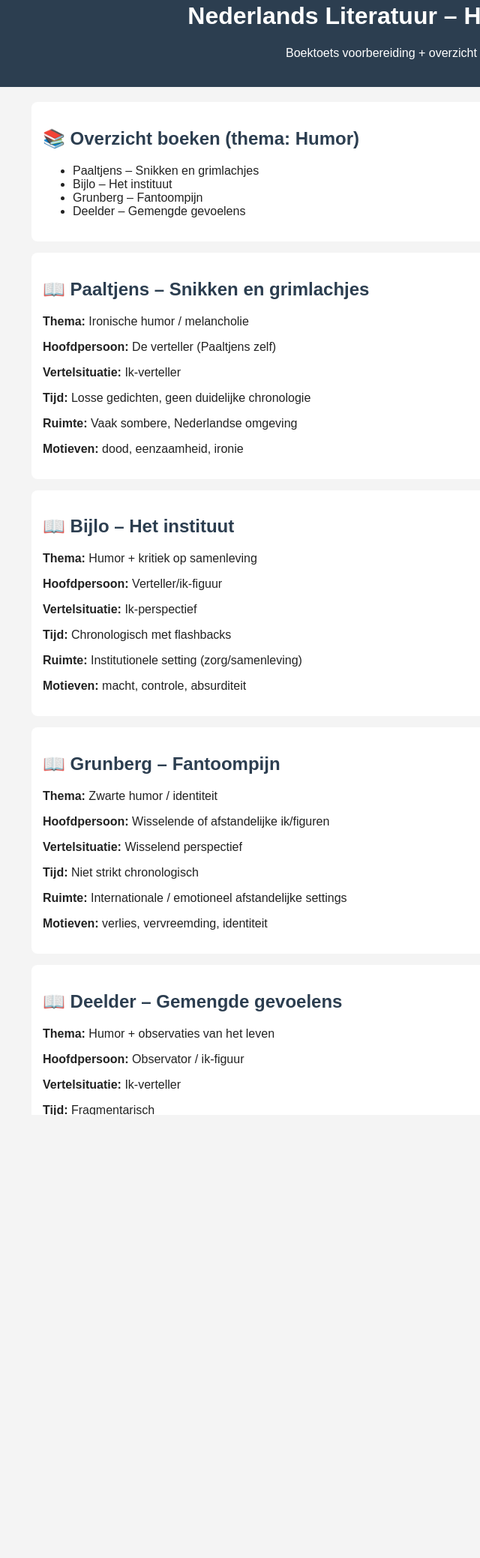
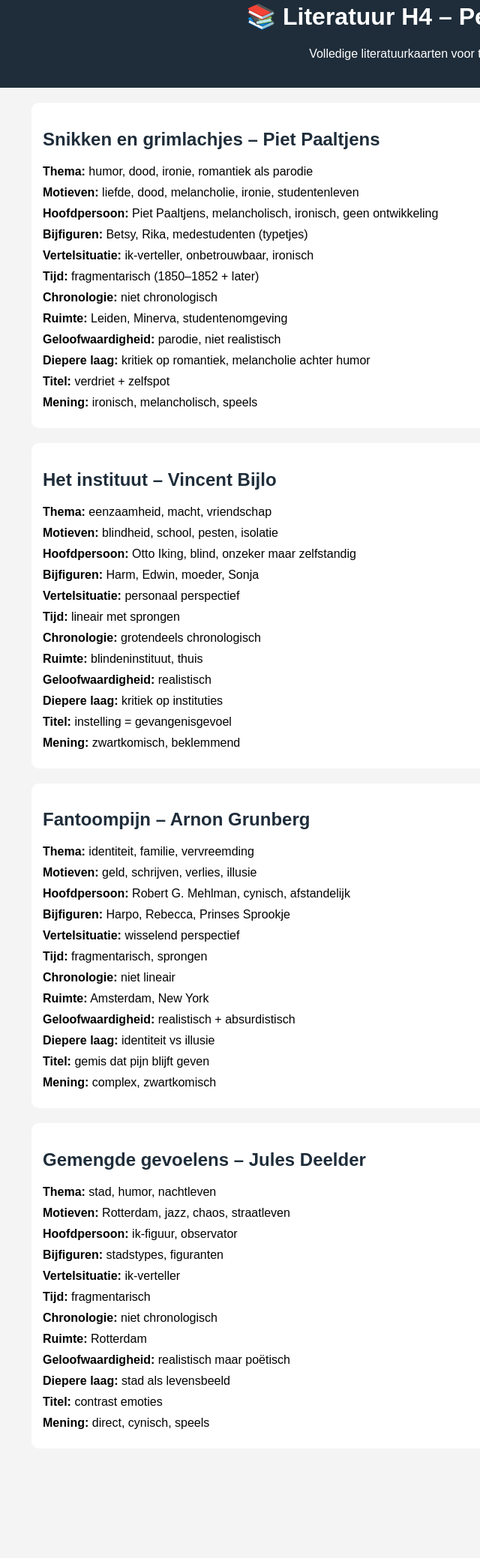
Before and after one commit to julian-schoonhoven/nederlands, a plain HTML site: page index.html in a window 1280 px wide. Shown: the part 38-2116 px from the top of the page at 75% size, without its empty margins (98-738 px from the left). After the commit the page ends 2010 px from the top, so only its background shows below. Drawn offline with Linux system fonts and the light colour scheme.

Commit message:
Update index.html

```diff
--- a/index.html
+++ b/index.html
@@ -2,177 +2,129 @@
 <html lang="nl">
 <head>
 <meta charset="UTF-8">
+<title>Literatuur H4 – Toets</title>
 <meta name="viewport" content="width=device-width, initial-scale=1.0">
-<title>Nederlands Literatuur – H4</title>
 
 <style>
 body {
-    font-family: Arial, sans-serif;
+    font-family: Arial;
     margin: 0;
     background: #f4f4f4;
-    color: #222;
 }
 
 header {
-    background: #2c3e50;
+    background: #1f2d3a;
     color: white;
     padding: 20px;
     text-align: center;
 }
 
 .container {
-    padding: 20px;
     max-width: 1000px;
     margin: auto;
+    padding: 20px;
 }
 
-.card {
+.book {
     background: white;
+    margin-bottom: 20px;
     padding: 15px;
-    margin-bottom: 15px;
-    border-radius: 8px;
+    border-radius: 10px;
 }
 
 h2 {
-    color: #2c3e50;
+    color: #1f2d3a;
 }
 
-table {
-    width: 100%;
-    border-collapse: collapse;
+.section {
+    margin-bottom: 10px;
 }
 
-td, th {
-    border: 1px solid #ddd;
-    padding: 8px;
-}
-
-th {
-    background: #2c3e50;
-    color: white;
-}
-
-.small {
-    font-size: 14px;
-    color: #555;
+.label {
+    font-weight: bold;
 }
 </style>
-
 </head>
 
 <body>
 
 <header>
-<h1>Nederlands Literatuur – H4 (Periode 4)</h1>
-<p>Boektoets voorbereiding + overzicht + theorie</p>
+<h1>📚 Literatuur H4 – Periode 4</h1>
+<p>Volledige literatuurkaarten voor toets</p>
 </header>
 
 <div class="container">
 
-<div class="card">
-<h2>📚 Overzicht boeken (thema: Humor)</h2>
-<ul>
-<li>Paaltjens – Snikken en grimlachjes</li>
-<li>Bijlo – Het instituut</li>
-<li>Grunberg – Fantoompijn</li>
-<li>Deelder – Gemengde gevoelens</li>
-</ul>
+<!-- PAALTJENS -->
+<div class="book">
+<h2>Snikken en grimlachjes – Piet Paaltjens</h2>
+
+<div class="section"><span class="label">Thema:</span> humor, dood, ironie, romantiek als parodie</div>
+<div class="section"><span class="label">Motieven:</span> liefde, dood, melancholie, ironie, studentenleven</div>
+<div class="section"><span class="label">Hoofdpersoon:</span> Piet Paaltjens, melancholisch, ironisch, geen ontwikkeling</div>
+<div class="section"><span class="label">Bijfiguren:</span> Betsy, Rika, medestudenten (typetjes)</div>
+<div class="section"><span class="label">Vertelsituatie:</span> ik-verteller, onbetrouwbaar, ironisch</div>
+<div class="section"><span class="label">Tijd:</span> fragmentarisch (1850–1852 + later)</div>
+<div class="section"><span class="label">Chronologie:</span> niet chronologisch</div>
+<div class="section"><span class="label">Ruimte:</span> Leiden, Minerva, studentenomgeving</div>
+<div class="section"><span class="label">Geloofwaardigheid:</span> parodie, niet realistisch</div>
+<div class="section"><span class="label">Diepere laag:</span> kritiek op romantiek, melancholie achter humor</div>
+<div class="section"><span class="label">Titel:</span> verdriet + zelfspot</div>
+<div class="section"><span class="label">Mening:</span> ironisch, melancholisch, speels</div>
 </div>
 
-<div class="card">
-<h2>📖 Paaltjens – Snikken en grimlachjes</h2>
-<p><b>Thema:</b> Ironische humor / melancholie</p>
-<p><b>Hoofdpersoon:</b> De verteller (Paaltjens zelf)</p>
-<p><b>Vertelsituatie:</b> Ik-verteller</p>
-<p><b>Tijd:</b> Losse gedichten, geen duidelijke chronologie</p>
-<p><b>Ruimte:</b> Vaak sombere, Nederlandse omgeving</p>
-<p><b>Motieven:</b> dood, eenzaamheid, ironie</p>
+<!-- BIJLO -->
+<div class="book">
+<h2>Het instituut – Vincent Bijlo</h2>
+
+<div class="section"><span class="label">Thema:</span> eenzaamheid, macht, vriendschap</div>
+<div class="section"><span class="label">Motieven:</span> blindheid, school, pesten, isolatie</div>
+<div class="section"><span class="label">Hoofdpersoon:</span> Otto Iking, blind, onzeker maar zelfstandig</div>
+<div class="section"><span class="label">Bijfiguren:</span> Harm, Edwin, moeder, Sonja</div>
+<div class="section"><span class="label">Vertelsituatie:</span> personaal perspectief</div>
+<div class="section"><span class="label">Tijd:</span> lineair met sprongen</div>
+<div class="section"><span class="label">Chronologie:</span> grotendeels chronologisch</div>
+<div class="section"><span class="label">Ruimte:</span> blindeninstituut, thuis</div>
+<div class="section"><span class="label">Geloofwaardigheid:</span> realistisch</div>
+<div class="section"><span class="label">Diepere laag:</span> kritiek op instituties</div>
+<div class="section"><span class="label">Titel:</span> instelling = gevangenisgevoel</div>
+<div class="section"><span class="label">Mening:</span> zwartkomisch, beklemmend</div>
 </div>
 
-<div class="card">
-<h2>📖 Bijlo – Het instituut</h2>
-<p><b>Thema:</b> Humor + kritiek op samenleving</p>
-<p><b>Hoofdpersoon:</b> Verteller/ik-figuur</p>
-<p><b>Vertelsituatie:</b> Ik-perspectief</p>
-<p><b>Tijd:</b> Chronologisch met flashbacks</p>
-<p><b>Ruimte:</b> Institutionele setting (zorg/samenleving)</p>
-<p><b>Motieven:</b> macht, controle, absurditeit</p>
+<!-- GRUNBERG -->
+<div class="book">
+<h2>Fantoompijn – Arnon Grunberg</h2>
+
+<div class="section"><span class="label">Thema:</span> identiteit, familie, vervreemding</div>
+<div class="section"><span class="label">Motieven:</span> geld, schrijven, verlies, illusie</div>
+<div class="section"><span class="label">Hoofdpersoon:</span> Robert G. Mehlman, cynisch, afstandelijk</div>
+<div class="section"><span class="label">Bijfiguren:</span> Harpo, Rebecca, Prinses Sprookje</div>
+<div class="section"><span class="label">Vertelsituatie:</span> wisselend perspectief</div>
+<div class="section"><span class="label">Tijd:</span> fragmentarisch, sprongen</div>
+<div class="section"><span class="label">Chronologie:</span> niet lineair</div>
+<div class="section"><span class="label">Ruimte:</span> Amsterdam, New York</div>
+<div class="section"><span class="label">Geloofwaardigheid:</span> realistisch + absurdistisch</div>
+<div class="section"><span class="label">Diepere laag:</span> identiteit vs illusie</div>
+<div class="section"><span class="label">Titel:</span> gemis dat pijn blijft geven</div>
+<div class="section"><span class="label">Mening:</span> complex, zwartkomisch</div>
 </div>
 
-<div class="card">
-<h2>📖 Grunberg – Fantoompijn</h2>
-<p><b>Thema:</b> Zwarte humor / identiteit</p>
-<p><b>Hoofdpersoon:</b> Wisselende of afstandelijke ik/figuren</p>
-<p><b>Vertelsituatie:</b> Wisselend perspectief</p>
-<p><b>Tijd:</b> Niet strikt chronologisch</p>
-<p><b>Ruimte:</b> Internationale / emotioneel afstandelijke settings</p>
-<p><b>Motieven:</b> verlies, vervreemding, identiteit</p>
-</div>
+<!-- DEELDER -->
+<div class="book">
+<h2>Gemengde gevoelens – Jules Deelder</h2>
 
-<div class="card">
-<h2>📖 Deelder – Gemengde gevoelens</h2>
-<p><b>Thema:</b> Humor + observaties van het leven</p>
-<p><b>Hoofdpersoon:</b> Observator / ik-figuur</p>
-<p><b>Vertelsituatie:</b> Ik-verteller</p>
-<p><b>Tijd:</b> Fragmentarisch</p>
-<p><b>Ruimte:</b> Stad (Rotterdam vaak)</p>
-<p><b>Motieven:</b> stad, nacht, ironie</p>
-</div>
-
-<div class="card">
-<h2>🧠 Toetsvragen oefenen</h2>
-<ul>
-<li>Welk boek past het beste bij humor en waarom + voorbeeld?</li>
-<li>Welk boek past het minst en waarom?</li>
-<li>Hoofdpersoon: beschrijf karakter + voorbeeld</li>
-<li>Vertelsituatie uitleggen per boek</li>
-<li>Tijd: welk boek beslaat meeste / minste tijd?</li>
-<li>Ruimte: waar zie je het verhaal het best voor je?</li>
-</ul>
-</div>
-
-<div class="card">
-<h2>✍️ Recensie template</h2>
-<p><b>Inleiding:</b> Titel + korte samenvatting</p>
-<p><b>Argument 1:</b> mening + voorbeeld uit boek</p>
-<p><b>Argument 2:</b> mening + voorbeeld uit boek</p>
-<p><b>Eindoordeel:</b> aanrader of niet + waarom</p>
-</div>
-
-<div class="card">
-<h2>📊 Snelle vergelijking</h2>
-<table>
-<tr>
-<th>Boek</th>
-<th>Vertelvorm</th>
-<th>Tijd</th>
-<th>Humor</th>
-</tr>
-<tr>
-<td>Paaltjens</td>
-<td>Ik</td>
-<td>Fragment</td>
-<td>Ironisch</td>
-</tr>
-<tr>
-<td>Bijlo</td>
-<td>Ik</td>
-<td>Half chronologisch</td>
-<td>Absurd</td>
-</tr>
-<tr>
-<td>Grunberg</td>
-<td>Wisselend</td>
-<td>Niet lineair</td>
-<td>Zwart</td>
-</tr>
-<tr>
-<td>Deelder</td>
-<td>Ik</td>
-<td>Fragment</td>
-<td>Observatie humor</td>
-</tr>
-</table>
+<div class="section"><span class="label">Thema:</span> stad, humor, nachtleven</div>
+<div class="section"><span class="label">Motieven:</span> Rotterdam, jazz, chaos, straatleven</div>
+<div class="section"><span class="label">Hoofdpersoon:</span> ik-figuur, observator</div>
+<div class="section"><span class="label">Bijfiguren:</span> stadstypes, figuranten</div>
+<div class="section"><span class="label">Vertelsituatie:</span> ik-verteller</div>
+<div class="section"><span class="label">Tijd:</span> fragmentarisch</div>
+<div class="section"><span class="label">Chronologie:</span> niet chronologisch</div>
+<div class="section"><span class="label">Ruimte:</span> Rotterdam</div>
+<div class="section"><span class="label">Geloofwaardigheid:</span> realistisch maar poëtisch</div>
+<div class="section"><span class="label">Diepere laag:</span> stad als levensbeeld</div>
+<div class="section"><span class="label">Titel:</span> contrast emoties</div>
+<div class="section"><span class="label">Mening:</span> direct, cynisch, speels</div>
 </div>
 
 </div>
```
